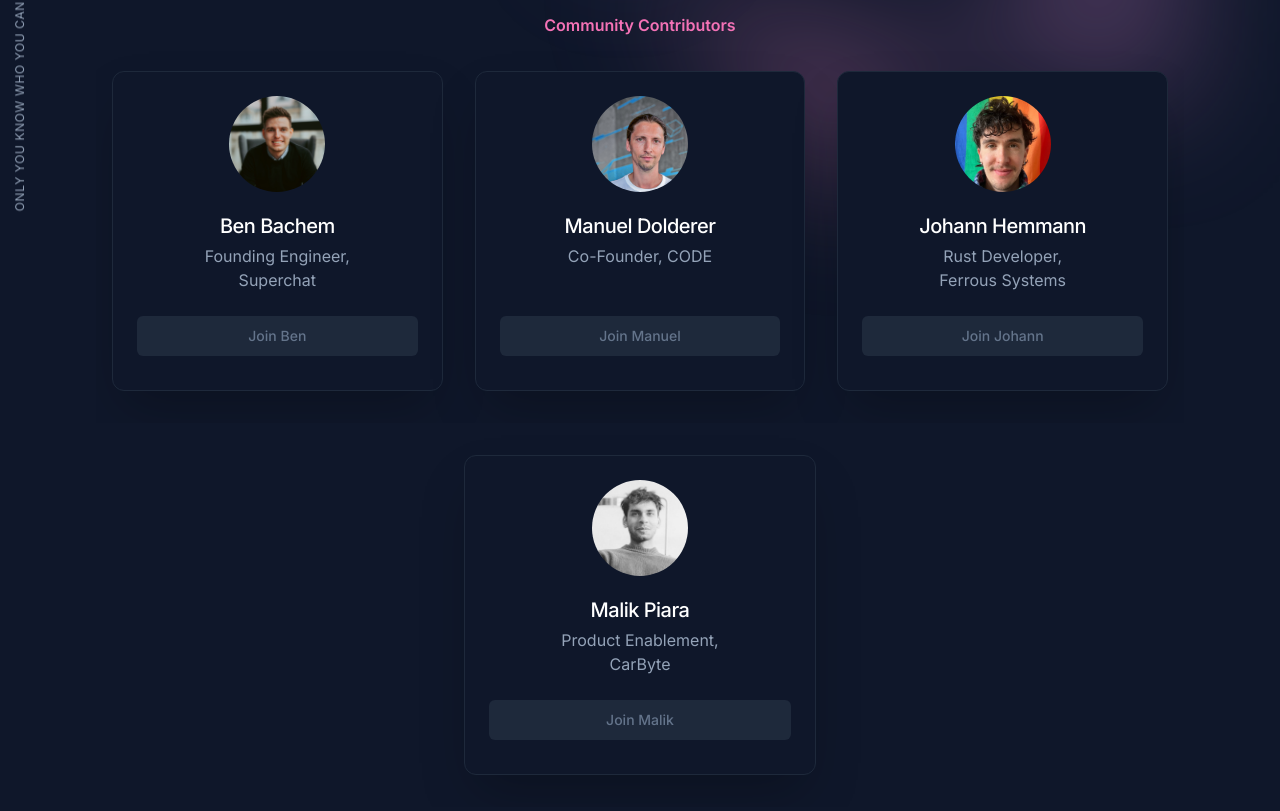
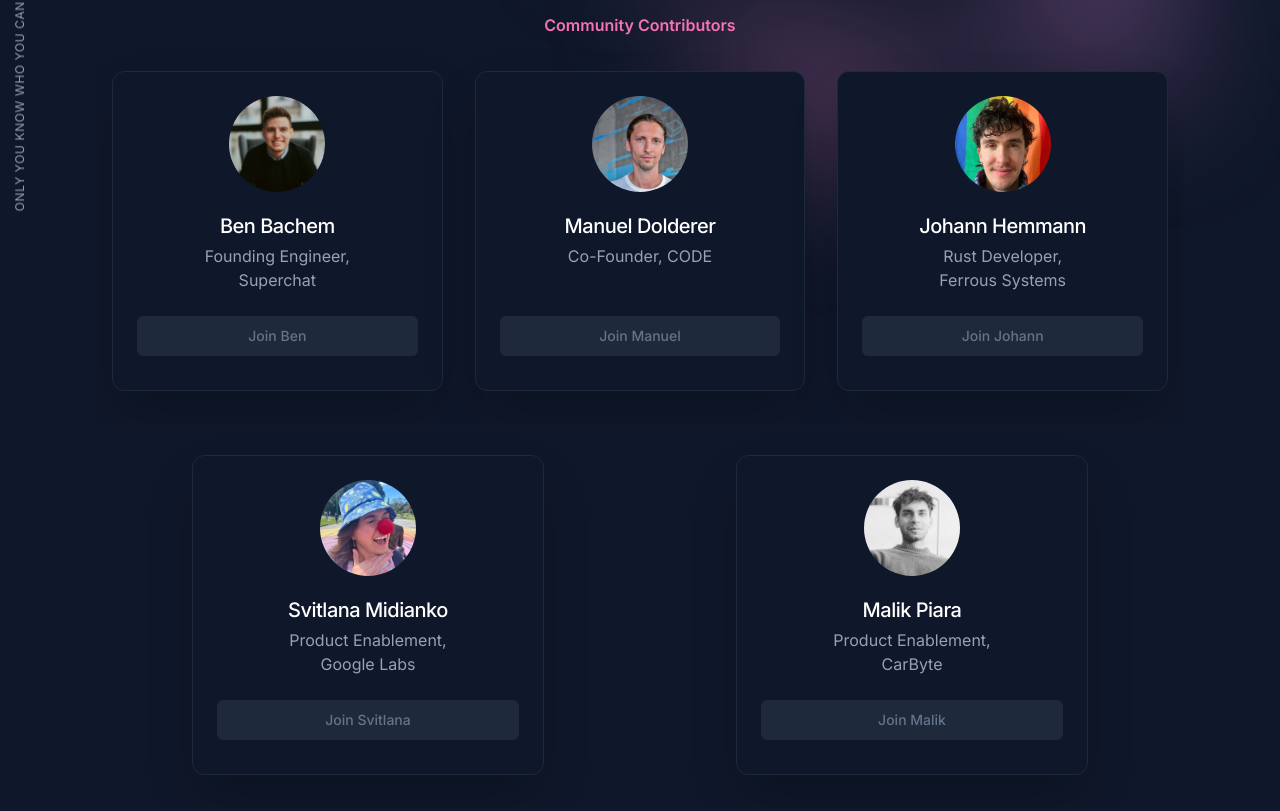
Before and after one commit to adonisote/popscle.com, a Next.js app: page / in a window 1280 px wide. Shown: the part 509-1320 px from the top of the page. Built offline with nearby package versions, Linux system fonts and the light colour scheme; no server answers.

Commit message:
Added Svitlana to landing page.

```diff
--- a/app/page.tsx
+++ b/app/page.tsx
@@ -47,6 +47,11 @@ export default function Home() {
         </section>
         <section className='flex flex-col md:flex-row overflow-x-scroll w-full'>
           <TestimonialCard
+            name='Svitlana Midianko'
+            role='Product Enablement, Google Labs'
+            image='/people/svitlana.jpg'
+          />
+          <TestimonialCard
             name='Malik Piara'
             role='Product Enablement, CarByte'
             image='/people/malik.jpeg'
```
Also changed, not shown: public/people/svitlana.jpg (added).
